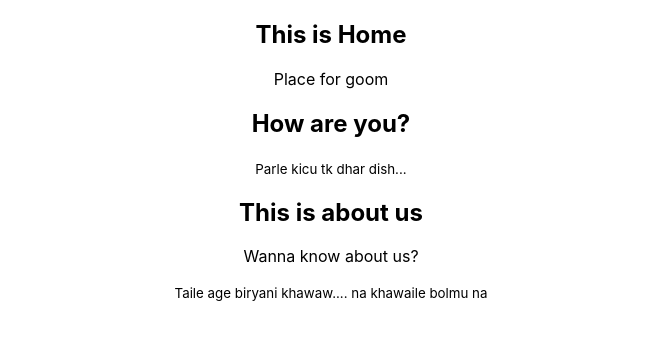
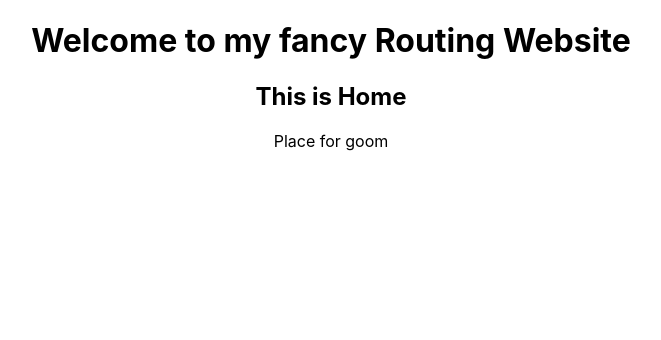
Before and after one commit to SEC-MASUM/react-router, a React (Create React App) app: page / in a window 1280 px wide. Shown: the top 340 px of the page, without its empty margins (309-970 px from the left). Built offline with nearby package versions, Linux system fonts and the light colour scheme.

Commit message:
added routes of components

```diff
--- a/src/App.js
+++ b/src/App.js
@@ -1,15 +1,21 @@
 import logo from "./logo.svg";
 import "./App.css";
+import { Route, Routes } from "react-router-dom";
 import Home from "./components/Home/Home";
 import Friends from "./components/Friends/Friends";
 import About from "./components/About/About";
+import NotFound from "./NotFound";
 
 function App() {
   return (
     <div className="App">
-      <Home></Home>
-      <Friends></Friends>
-      <About></About>
+      <h1>Welcome to my fancy Routing Website</h1>
+      <Routes>
+        <Route path="/" element={<Home />} />
+        <Route path="/friends" element={<Friends />} />
+        <Route path="/about" element={<About />} />
+        <Route path="*" element={<NotFound />} />
+      </Routes>
     </div>
   );
 }
--- /dev/null
+++ b/src/NotFound.js
@@ -0,0 +1,12 @@
+import React from "react";
+
+const NotFound = () => {
+  return (
+    <div>
+      <h4>The page you are looking for is not available</h4>
+      <h2>404</h2>
+    </div>
+  );
+};
+
+export default NotFound;
--- a/src/index.js
+++ b/src/index.js
@@ -1,14 +1,17 @@
-import React from 'react';
-import ReactDOM from 'react-dom';
-import './index.css';
-import App from './App';
-import reportWebVitals from './reportWebVitals';
+import React from "react";
+import ReactDOM from "react-dom";
+import "./index.css";
+import App from "./App";
+import reportWebVitals from "./reportWebVitals";
+import { BrowserRouter } from "react-router-dom";
 
 ReactDOM.render(
   <React.StrictMode>
-    <App />
+    <BrowserRouter>
+      <App />
+    </BrowserRouter>
   </React.StrictMode>,
-  document.getElementById('root')
+  document.getElementById("root")
 );
 
 // If you want to start measuring performance in your app, pass a function
```
